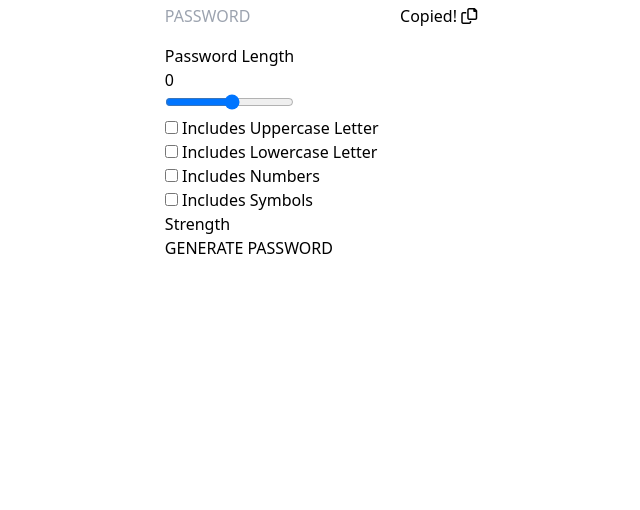
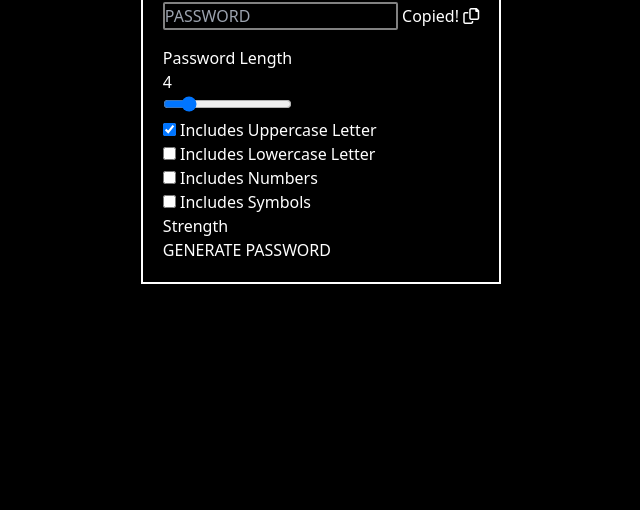
Before and after one commit to ShubhamKumar37/JavaScript-Practice, a website: page Minor_Project_Js/Password_Generator/Password_Generator.html in a window 1280 px wide. Shown: the part 290-800 px from the top of the page, without its empty margins (319-959 px from the left). Drawn offline with nearby package versions, Linux system fonts and the light colour scheme.

Commit message:
Passwor Generator 15% minor project

```diff
--- a/Minor_Project_Js/Password_Generator/Password_Generator.html
+++ b/Minor_Project_Js/Password_Generator/Password_Generator.html
@@ -9,13 +9,13 @@
 </head>
 <body>
     <!-- Wrapper -->
-    <div class="relative h-[100vh] w-[100wh] flex flex-row justify-center items-center">
+    <div class="relative h-[100vh] w-[100wh] flex flex-row justify-center items-center text-white bg-black">
         <!-- Center User Interface -->
-        <div class="flex flex-col gap-4">
+        <div class="flex flex-col gap-4 border-2 border-white p-5">
             <div class="text-xl">PASSWORD GENERATOR</div>
 
             <div>
-                <input placeholder="PASSWORD" Password_Display>
+                <input placeholder="PASSWORD" Password_Display class="bg-black border-2 border-[#818181] rounded-sm">
                 <button Password_Copy>
                     <span Password_Copy_Message>Copied!</span>
                     <i class="fa-regular fa-copy"></i>
@@ -25,7 +25,7 @@
             <div>
                 <div>
                     <p>Password Length</p>
-                    <span Password_Length_Number>0</span>
+                    <span Password_Length_Number>10</span>
                 </div>
                 <div>
                     <input type="range" min="1" max="20" step="1" Password_length_Slider>
@@ -33,7 +33,7 @@
 
                 <div>
                     <div>
-                        <input type="checkbox" id="Uppercase">
+                        <input type="checkbox" id="Uppercase" checked>
                         <label for="Uppercase">Includes Uppercase Letter</label>
                     </div>
                     <div>
--- a/Minor_Project_Js/Password_Generator/Password_Generator.js
+++ b/Minor_Project_Js/Password_Generator/Password_Generator.js
@@ -10,3 +10,13 @@ let Symbol = document.querySelector('#Symbol');
 let Strength_Indicator = document.querySelector('[Strength_Indicator]');
 let Generate_Password = document.querySelector('[Generate_Password]');
 let All_Check_Box = document.querySelectorAll('input[type=checkbox]');
+
+let Pass_Length = 4;
+Change_Password_Length_Slider();
+
+
+function Change_Password_Length_Slider()
+{
+    Password_length_Number.innerText = Pass_Length;
+    Password_length_Slider.value = Pass_Length;
+}
```
